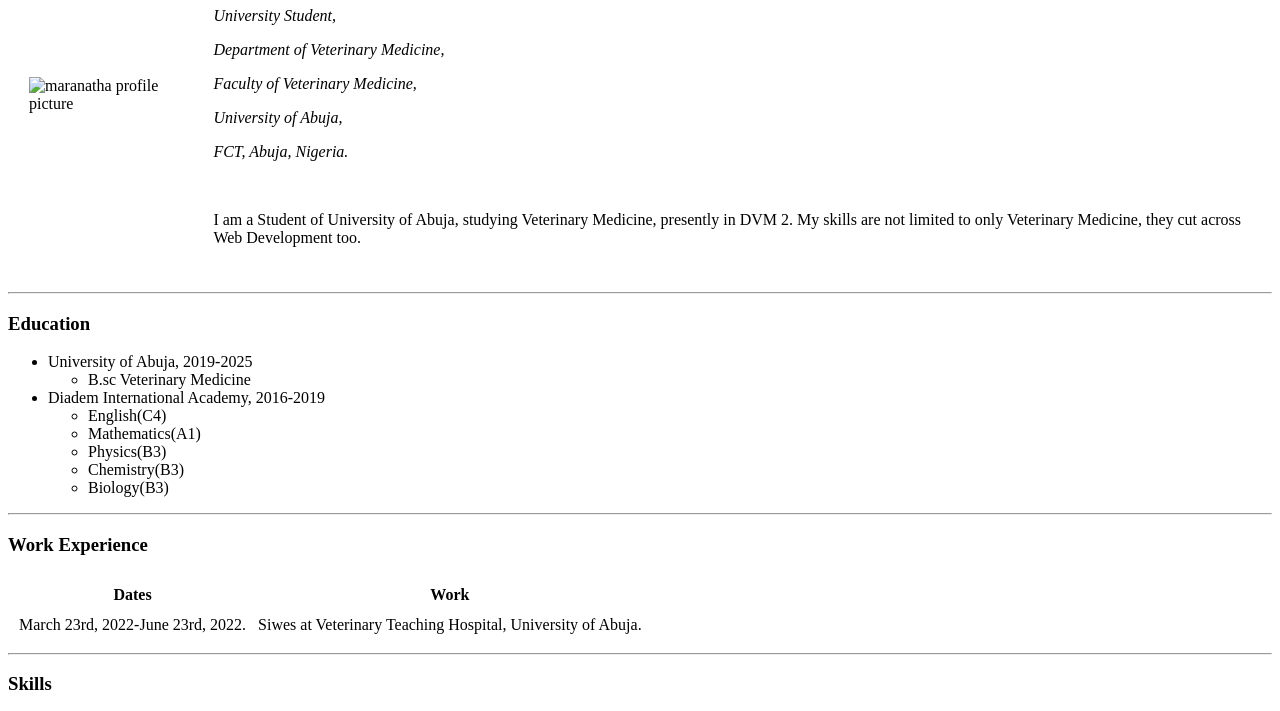
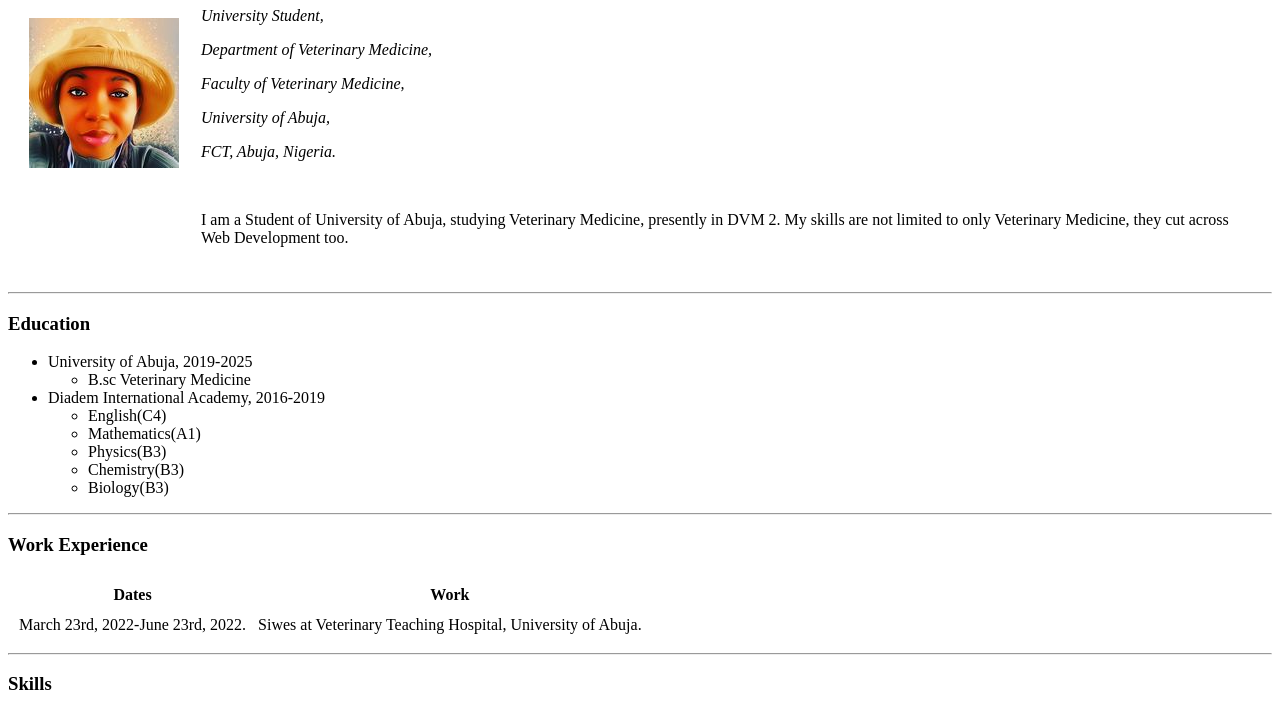
Before and after one commit to MaranathaMoses/CV, a plain HTML site: page index.html in a window 1280 px wide. Shown: the part 102-813 px from the top of the page. Drawn offline with Linux system fonts and the light colour scheme.

Commit message:
update index.html

```diff
--- a/index.html
+++ b/index.html
@@ -9,7 +9,7 @@
 <body>
   <table cellspacing="20">
     <tr>
-      <td><img src="images/mara.jpg" alt="maranatha profile picture"></td>
+      <td><img src="mara.jpg" alt="maranatha profile picture"></td>
       <td>
         <h1>Maranatha Moses</h1>
         <p><em>University Student,</em></p>
```
